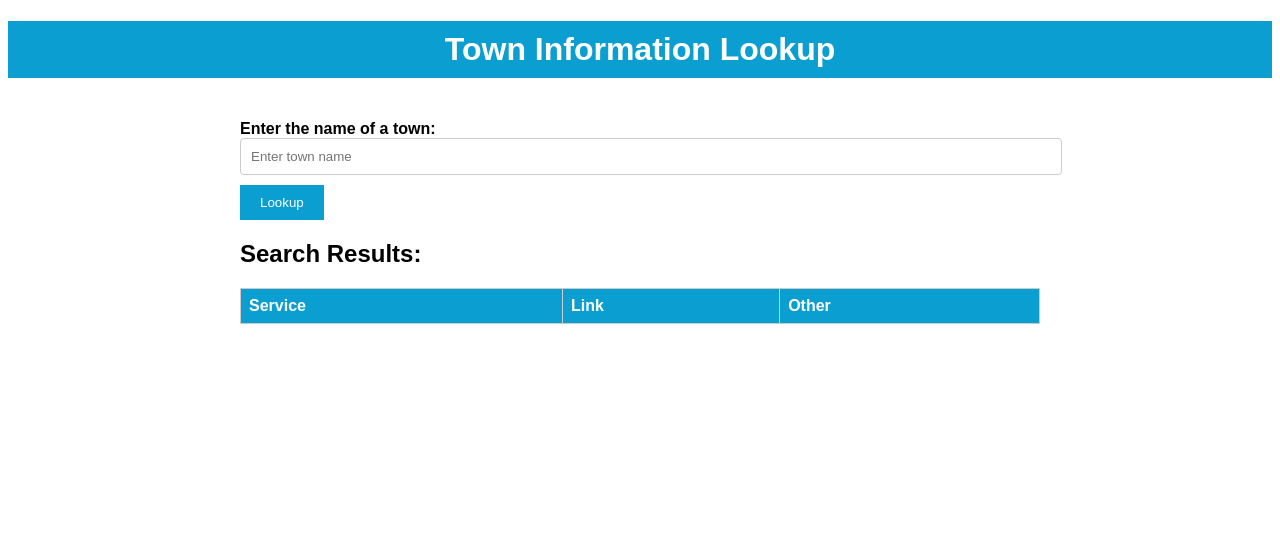
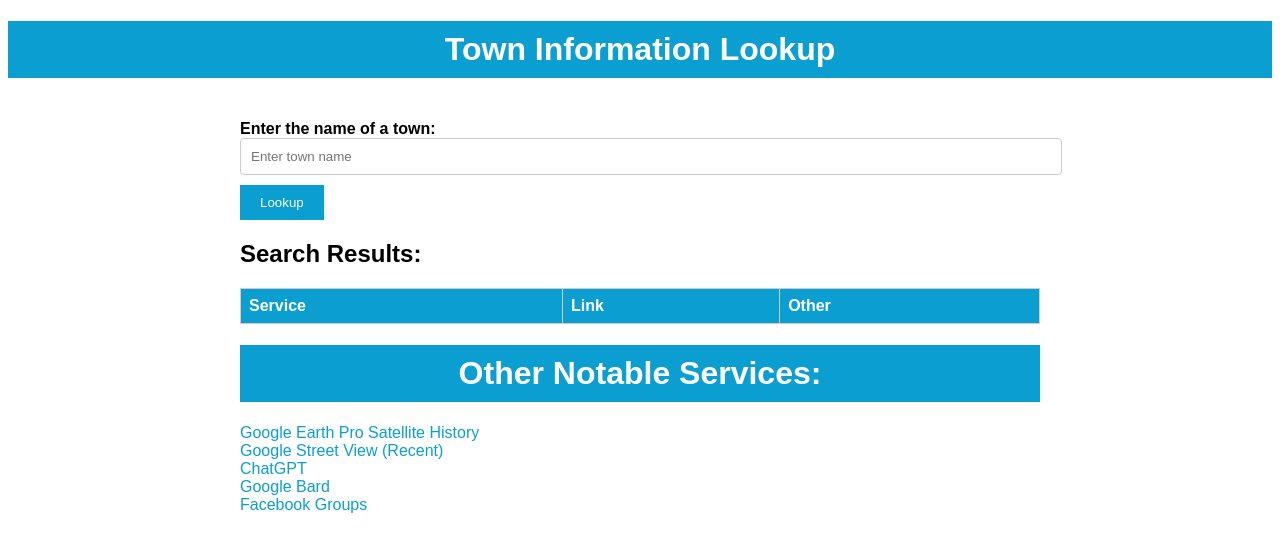
Before and after one commit to cc18dd/View-History-Of-Any-Town, a plain HTML site: page index.html in a window 1280 px wide. Drawn offline with Linux system fonts and the light colour scheme.

Commit message:
Update index.html

```diff
--- a/index.html
+++ b/index.html
@@ -26,5 +26,13 @@
         </thead>
         <tbody id="resultsTableBody"></tbody>
     </table>
+        <p id="notable">
+            <h1>Other Notable Services:</h1>
+            <a href="https://earth.google.com/web/">Google Earth Pro Satellite History</a><br>
+        <a href="https://www.google.com/maps/streetview/">Google Street View (Recent)</a><br>
+        <a href="https://chat.openai.com/">ChatGPT</a><br>
+        <a href="https://bard.google.com/">Google Bard</a><br>
+        <a href="https://www.facebook.com/groups/">Facebook Groups</a>
+        </p>
 </body>
 </html>
```
